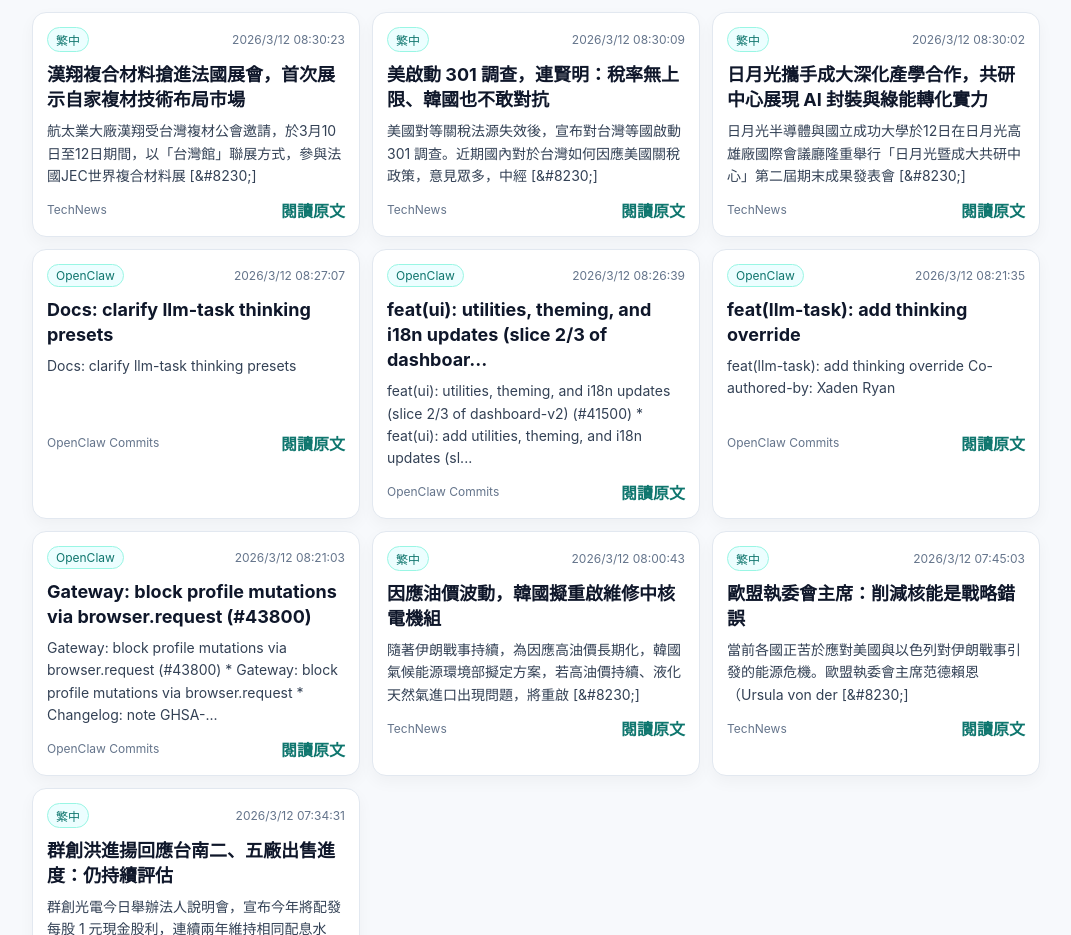
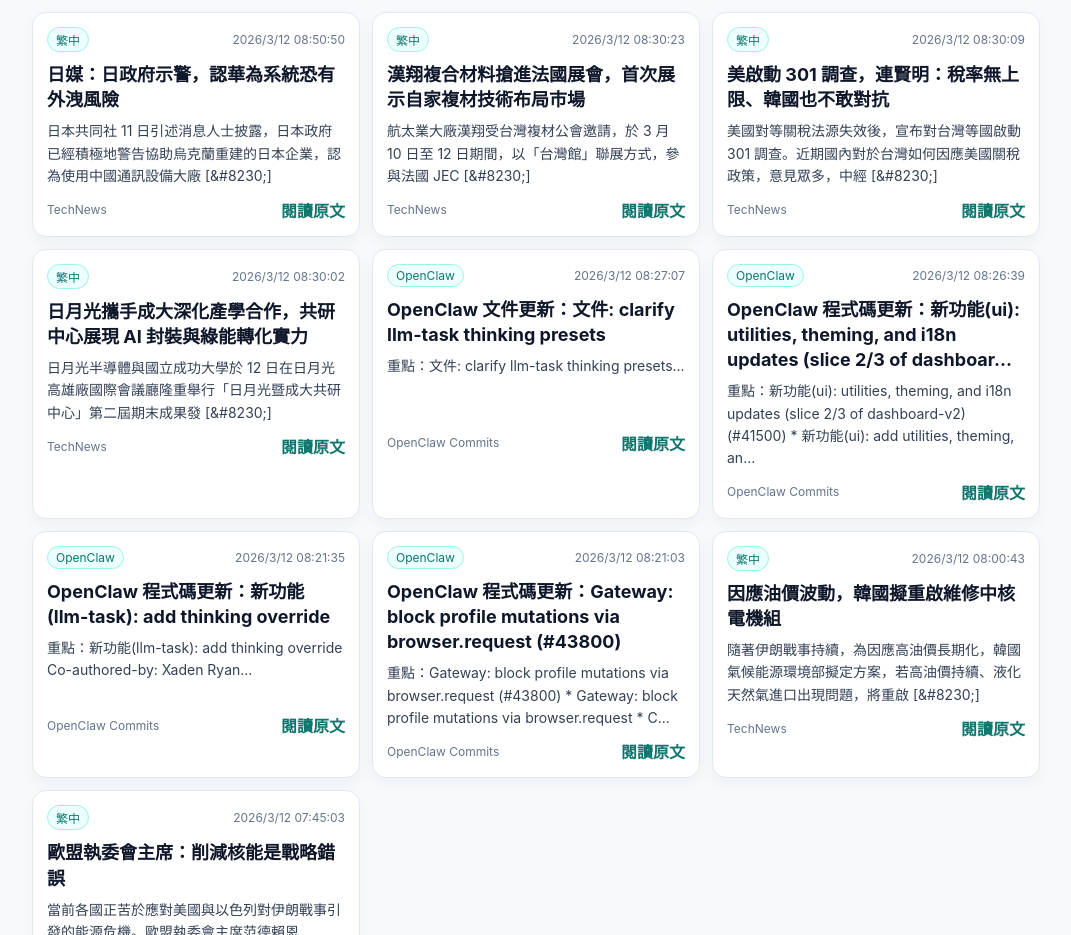
Before and after one commit to openclawjerry0923/ai-news-wire-vue, a Vue app: page / in a window 1280 px wide. Shown: the part 217-1152 px from the top of the page, without its empty margins (104-1175 px from the left). Built offline with nearby package versions, Linux system fonts and the light colour scheme.

Commit message:
feat: localize OpenClaw news titles/summaries to Chinese display

```diff
--- a/src/components/NewsCard.vue
+++ b/src/components/NewsCard.vue
@@ -19,8 +19,8 @@
       <span class="tag">{{ item.tag }}</span>
       <time>{{ fmtDate(item.publishedAt) }}</time>
     </div>
-    <h3>{{ item.title }}</h3>
-    <p class="summary">{{ short(item.summary) }}</p>
+    <h3>{{ item.titleZh || item.title }}</h3>
+    <p class="summary">{{ short(item.summaryZh || item.summary) }}</p>
     <div class="row end">
       <span class="source">{{ item.source }}</span>
       <a :href="item.link" target="_blank" rel="noopener">閱讀原文</a>
--- a/src/data/news.json
+++ b/src/data/news.json
@@ -1,17 +1,26 @@
 {
-  "generatedAt": "2026-03-12T08:38:38.674Z",
+  "generatedAt": "2026-03-12T08:52:00.020Z",
   "items": [
     {
       "id": 1,
-      "title": "漢翔複合材料搶進法國展會，首次展示自家複材技術布局市場",
-      "link": "https://finance.technews.tw/2026/03/12/aidc-composites-makes-its-debut-at-french-exhibition/",
-      "publishedAt": "Thu, 12 Mar 2026 08:30:23 +0000",
-      "summary": "航太業大廠漢翔受台灣複材公會邀請，於3月10日至12日期間，以「台灣館」聯展方式，參與法國JEC世界複合材料展 [&#8230;]",
+      "title": "日媒：日政府示警，認華為系統恐有外洩風險",
+      "link": "https://infosecu.technews.tw/2026/03/12/japan-warns-huawei-systems-may-pose-data-leak-risk/",
+      "publishedAt": "Thu, 12 Mar 2026 08:50:50 +0000",
+      "summary": "日本共同社 11 日引述消息人士披露，日本政府已經積極地警告協助烏克蘭重建的日本企業，認為使用中國通訊設備大廠 [&#8230;]",
       "source": "TechNews",
       "tag": "繁中"
     },
     {
       "id": 2,
+      "title": "漢翔複合材料搶進法國展會，首次展示自家複材技術布局市場",
+      "link": "https://technews.tw/2026/03/12/aidc-composites-makes-its-debut-at-french-exhibition/",
+      "publishedAt": "Thu, 12 Mar 2026 08:30:23 +0000",
+      "summary": "航太業大廠漢翔受台灣複材公會邀請，於 3 月 10 日至 12 日期間，以「台灣館」聯展方式，參與法國 JEC [&#8230;]",
+      "source": "TechNews",
+      "tag": "繁中"
+    },
+    {
+      "id": 3,
       "title": "美啟動 301 調查，連賢明：稅率無上限、韓國也不敢對抗",
       "link": "https://technews.tw/2026/03/12/section-301-tariffs-have-no-cap-south-korea-reluctant-to-push-back/",
       "publishedAt": "Thu, 12 Mar 2026 08:30:09 +0000",
@@ -20,52 +29,60 @@
       "tag": "繁中"
     },
     {
-      "id": 3,
+      "id": 4,
       "title": "日月光攜手成大深化產學合作，共研中心展現 AI 封裝與綠能轉化實力",
-      "link": "https://finance.technews.tw/2026/03/12/ase-technology-holding-co-ltd-and-national-cheng-kung-university-deepen-industry-university-cooperation/",
+      "link": "https://technews.tw/2026/03/12/ase-technology-holding-co-ltd-and-national-cheng-kung-university-deepen-industry-university-cooperation/",
       "publishedAt": "Thu, 12 Mar 2026 08:30:02 +0000",
-      "summary": "日月光半導體與國立成功大學於12日在日月光高雄廠國際會議廳隆重舉行「日月光暨成大共研中心」第二屆期末成果發表會 [&#8230;]",
+      "summary": "日月光半導體與國立成功大學於 12 日在日月光高雄廠國際會議廳隆重舉行「日月光暨成大共研中心」第二屆期末成果發 [&#8230;]",
       "source": "TechNews",
       "tag": "繁中"
     },
     {
-      "id": 4,
+      "id": 5,
       "title": "Docs: clarify llm-task thinking presets",
       "link": "https://github.com/openclaw/openclaw/commit/62a71361a98d87b2b35a45d0f5ab7627eeea0916",
       "publishedAt": "2026-03-12T08:27:07Z",
       "summary": "Docs: clarify llm-task thinking presets",
       "source": "OpenClaw Commits",
-      "tag": "OpenClaw"
+      "tag": "OpenClaw",
+      "titleZh": "OpenClaw 文件更新：文件: clarify llm-task thinking presets",
+      "summaryZh": "重點：文件: clarify llm-task thinking presets..."
     },
     {
-      "id": 5,
+      "id": 6,
       "title": "feat(ui): utilities, theming, and i18n updates (slice 2/3 of dashboar…",
       "link": "https://github.com/openclaw/openclaw/commit/46cb73da37bf098e03d7effd049f679b697e6d75",
       "publishedAt": "2026-03-12T08:26:39Z",
       "summary": "feat(ui): utilities, theming, and i18n updates (slice 2/3 of dashboard-v2) (#41500) * feat(ui): add utilities, theming, and i18n updates (slice 2 of dashboard-v2) UI utilities and theming improvements extracted from dashboard-v2-structure: Icons &amp; formatting: - icons.ts: expanded icon set for new dashboard views - format.ts: date/number formatting helpers - tool-labels.ts: human-readable tool name mappings Theming: - theme.ts: enhanced theme resolution and system theme support - theme-transition.ts: simplified transition logic - storage.ts: theme parsing improvements for settings persistence Navigation &amp; types: - navigation.ts: extended tab definitions for dashboard-v2 - app-view-state.ts: expanded view state management - types.ts: new type definitions (HealthSummary, ModelCatalogEntry, etc.) Components: - components/dashboard-header.ts: reusable header component i18n: - Updated en, pt-BR, zh-CN, zh-TW locales with new dashboard strings All changes are additive or backwards-compatible. Build passes. Part of #36853. * ui: fix theme and locale review regressions * ui: fix review follow-ups for dashboard tabs * ui: allowlist locale password placeholder false positives * ui: fix theme mode and locale regressions * Vincentkoc code/pr 41500 route fix (#43829) * UI: keep unfinished settings routes hidden * UI: normalize light theme data token * UI: restore cron type compatibility --------- Co-authored-by: Vincent Koc",
       "source": "OpenClaw Commits",
-      "tag": "OpenClaw"
+      "tag": "OpenClaw",
+      "titleZh": "OpenClaw 程式碼更新：新功能(ui): utilities, theming, and i18n updates (slice 2/3 of dashboar…",
+      "summaryZh": "重點：新功能(ui): utilities, theming, and i18n updates (slice 2/3 of dashboard-v2) (#41500) * 新功能(ui): add utilities, theming, an..."
     },
     {
-      "id": 6,
+      "id": 7,
       "title": "feat(llm-task): add thinking override",
       "link": "https://github.com/openclaw/openclaw/commit/658bd54ecf83cea90e905d4f86189af08eaf43f7",
       "publishedAt": "2026-03-12T08:21:35Z",
       "summary": "feat(llm-task): add thinking override Co-authored-by: Xaden Ryan",
       "source": "OpenClaw Commits",
-      "tag": "OpenClaw"
+      "tag": "OpenClaw",
+      "titleZh": "OpenClaw 程式碼更新：新功能(llm-task): add thinking override",
+      "summaryZh": "重點：新功能(llm-task): add thinking override Co-authored-by: Xaden Ryan..."
     },
     {
-      "id": 7,
+      "id": 8,
       "title": "Gateway: block profile mutations via browser.request (#43800)",
       "link": "https://github.com/openclaw/openclaw/commit/f37815b32334e6fbc1de505f5584de4f2e6967da",
       "publishedAt": "2026-03-12T08:21:03Z",
       "summary": "Gateway: block profile mutations via browser.request (#43800) * Gateway: block profile mutations via browser.request * Changelog: note GHSA-vmhq browser request fix * Gateway: normalize browser.request profile guard paths",
       "source": "OpenClaw Commits",
-      "tag": "OpenClaw"
+      "tag": "OpenClaw",
+      "titleZh": "OpenClaw 程式碼更新：Gateway: block profile mutations via browser.request (#43800)",
+      "summaryZh": "重點：Gateway: block profile mutations via browser.request (#43800) * Gateway: block profile mutations via browser.request * C..."
     },
     {
-      "id": 8,
+      "id": 9,
       "title": "因應油價波動，韓國擬重啟維修中核電機組",
       "link": "https://technews.tw/2026/03/12/south-korea-nuclear-power/",
       "publishedAt": "Thu, 12 Mar 2026 08:00:43 +0000",
@@ -74,22 +91,13 @@
       "tag": "繁中"
     },
     {
-      "id": 9,
+      "id": 10,
       "title": "歐盟執委會主席：削減核能是戰略錯誤",
       "link": "https://technews.tw/2026/03/12/reducing-europes-nuclear-energy-sector-was-strategic-mistake/",
       "publishedAt": "Thu, 12 Mar 2026 07:45:03 +0000",
       "summary": "當前各國正苦於應對美國與以色列對伊朗戰事引發的能源危機。歐盟執委會主席范德賴恩（Ursula von der [&#8230;]",
       "source": "TechNews",
       "tag": "繁中"
-    },
-    {
-      "id": 10,
-      "title": "群創洪進揚回應台南二、五廠出售進度：仍持續評估",
-      "link": "https://finance.technews.tw/2026/03/12/innolux-asset-activation/",
-      "publishedAt": "Thu, 12 Mar 2026 07:34:31 +0000",
-      "summary": "群創光電今日舉辦法人說明會，宣布今年將配發每股 1 元現金股利，連續兩年維持相同配息水準。不過市場關注焦點仍集 [&#8230;]",
-      "source": "TechNews",
-      "tag": "繁中"
     }
   ]
 }
```
Also changed, not shown: scripts/fetch-news.mjs (+44 -1 lines).
